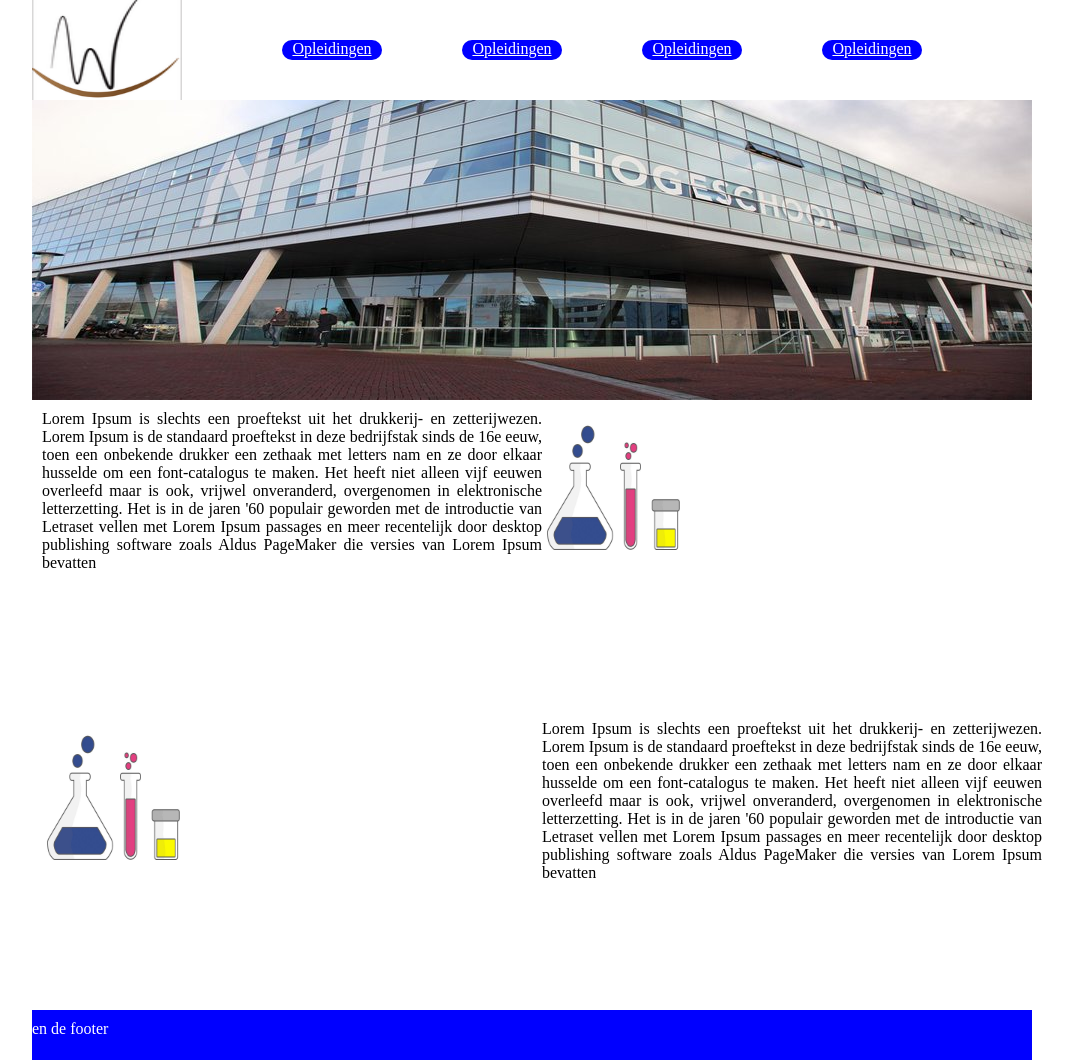
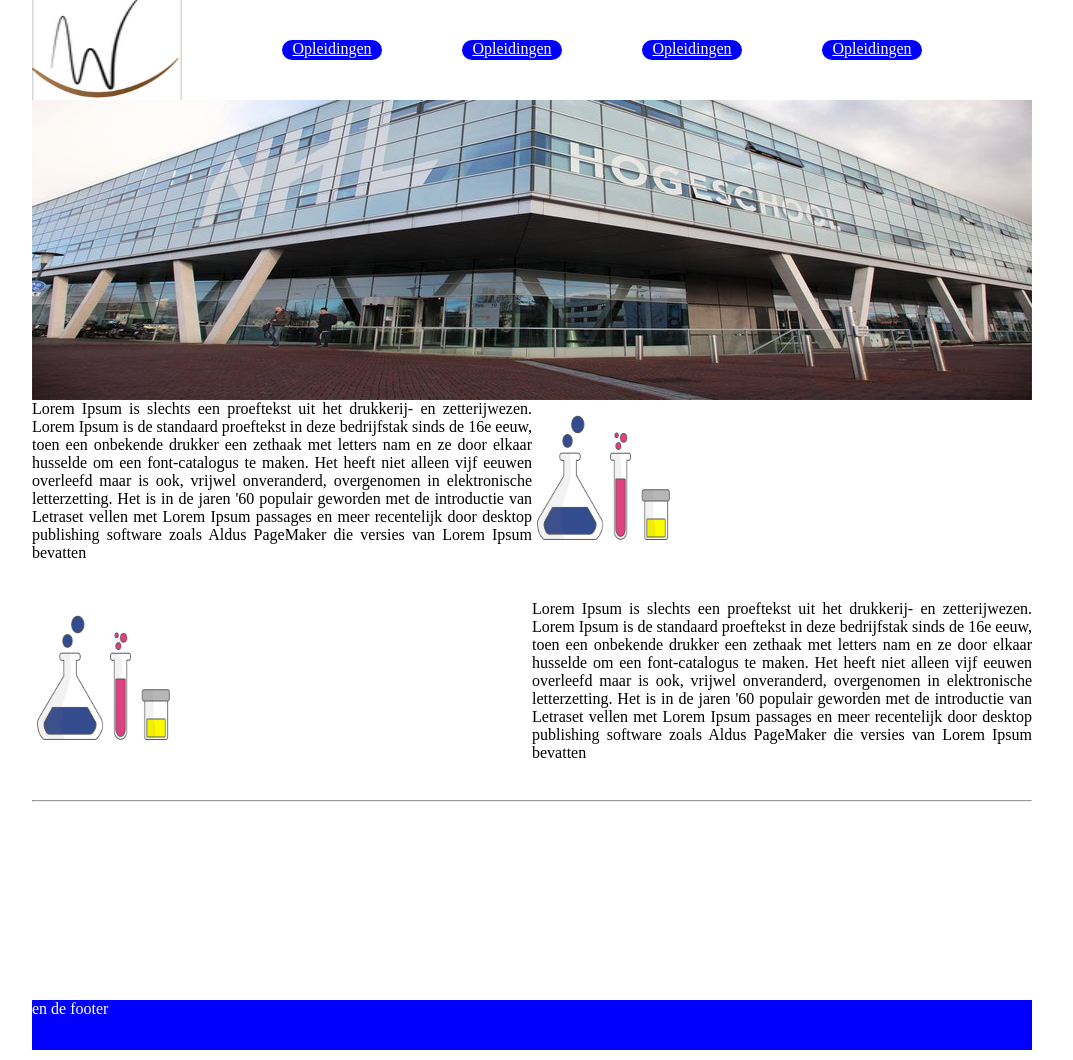
Before and after one commit to PatrickVording/Project-Boze-Wolf, a PHP site: page /home.html in a window 1280 px wide. Shown: the whole page, without its empty margins (108-1181 px from the left). Run offline with PHP 8.4, Linux system fonts and the light colour scheme.

Commit message:
Update stylesheet.css
height aangepast

```diff
--- a/stylesheet.css
+++ b/stylesheet.css
@@ -75,29 +75,28 @@
 
 .vak
 	{
-		height: 300px;
+		height: 200px;
 		width: 1000px;
-		margin: 10px;
 	}
 
 
 .tekstvak
 	{
-		height: 300px;
+		height: 200px;
 		width: 500px;
 		float: left;
 	}
 
 .fotovak
 	{
-		height: 300px;
+		height: 200px;
 		width: 500px;
 		float: right;
 	}
 
 .fotovak2
 	{
-		height: 300px;
+		height: 200px;
 		width: 500px;
 		float: left;
 	}
```
